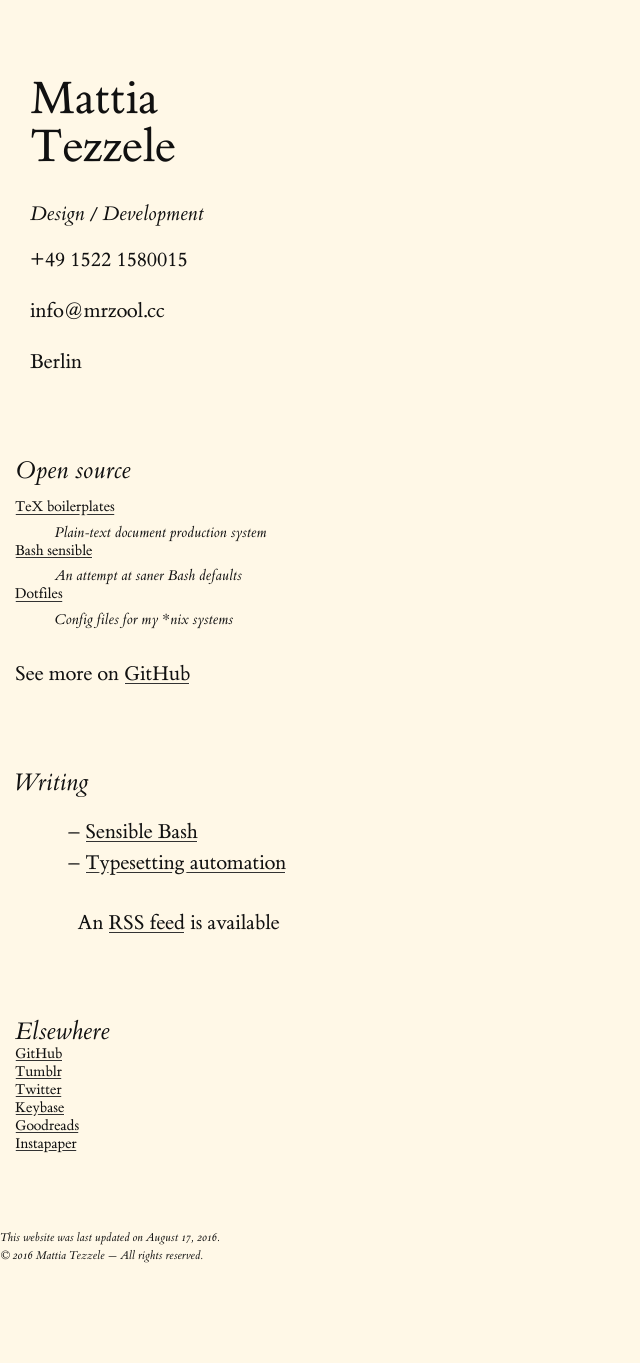
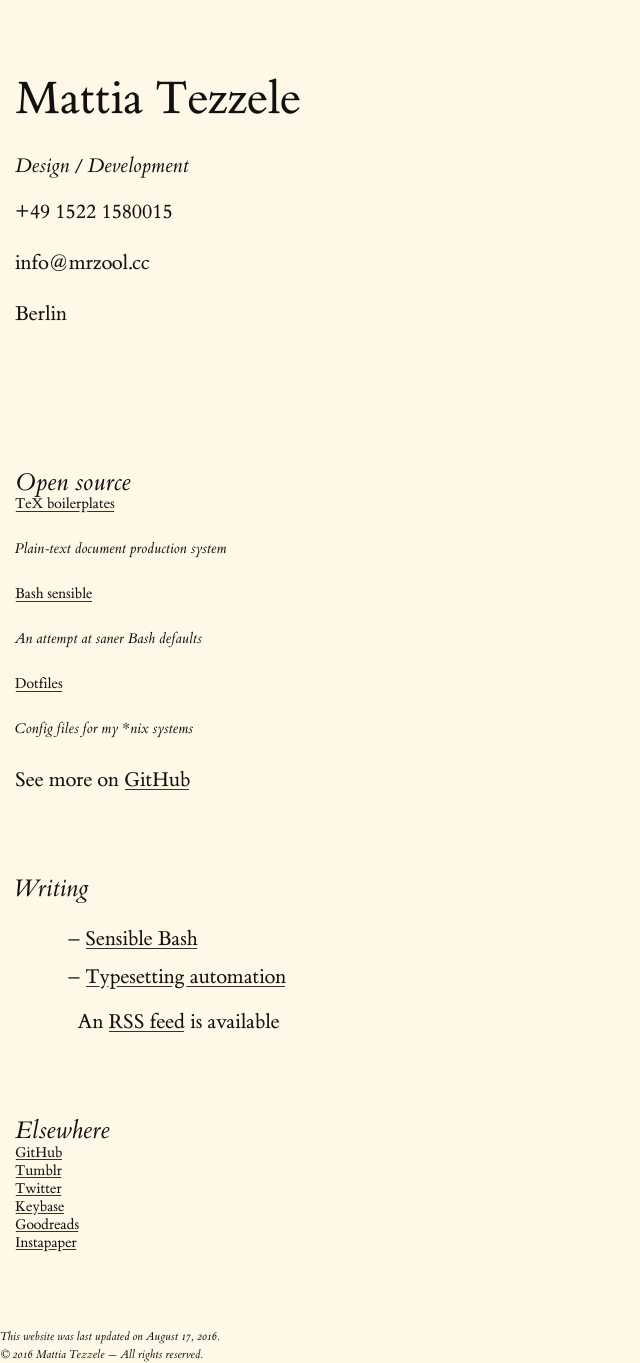
Before and after one commit to mrzool/mrzool.github.io, a Jekyll site: the page built from index.md, in a window 1280 px wide. Shown: the whole page, without its empty margins (0-640 px from the left). Built offline with Jekyll 4.4.1, drawn with Linux system fonts in a browser that asks for light colours; before the commit the page ends 1264 px from its top, so only the background shows below that.

Commit message:
review homepage layout

```diff
--- a/_layouts/home.html
+++ b/_layouts/home.html
@@ -3,43 +3,43 @@
   {% include _head.html %}
   <body>
 
-    <main class="px3 py3 mb4 max-width-3">
+    <main class="px3 py3 mb4 max-width-2">
 
       <div class="clearfix mxn2">
 
-        <div class="sm-col sm-col-6 px2 py2">
-          <div class="amethyst bg-gray px2 py3" style="max-width: 240px">
-            <h1 class="h3 normal">{{ page.title }}</h1>
-            <h2 class="h4 normal">{{ page.subtitle }}</h2>
-            <p>{{ page.phone }}</p>
-            <p>{{ page.email }}</p>
-            <p>{{ page.place }}</p>
-          </div>
+        <div class="max-width-1 px2 py2 mb4 amethyst bg-gray">
+          <h1 class="h3 normal">{{ page.title }}</h1>
+          <h2 class="h4 normal">{{ page.subtitle }}</h2>
+          <p>{{ page.phone }}</p>
+          <p>{{ page.email }}</p>
+          <p>{{ page.place }}</p>
         </div>
 
-        <div class="sm-col sm-col-6 px2 py2">
+        <div class="px2 py2">
           <h3 class="normal mt1">Open source</h3>
-          <dl>
+          <div class="clearfix">
             {% for project in page.opensource %}
-              <dt class="mb1"><a href="{{ project.url }}">{{ project.name }}</a></dt>
-              <dd class="h5 italic m0 mb2">{{ project.description }}</dd>
+              <div class="sm-col sm-col-6">
+                <a href="{{ project.url }}">{{ project.name }}</a>
+                <p class="h5 italic m0 mb2">{{ project.description }}</p>
+              </div>
             {% endfor %}
-          </dl>
-          <p class="h6 mt3 gray">See more on <a href="http://github.com/mrzool">GitHub</a></p>
+          </div>
+          <p class="h6 mt1 gray">See more on <a href="http://github.com/mrzool">GitHub</a></p>
         </div>
 
 
-        <div class="sm-col sm-col-6 px2 py2">
+        <div class="px2 py2">
             <h3 class="normal mt1">Writing</h3>
             <ul>
               {% for post in site.posts %}
-                <li class="mb2"><a href="{{ post.url }}" title="{{ post.description }}">{{ post.title }}</a></li>
+                <li class="mb1"><a href="{{ post.url }}" title="{{ post.description }}">{{ post.title }}</a></li>
               {% endfor %}
-              <p class="h6 mt3 gray">An <a href="/feed.xml">RSS feed</a> is available</p>
+              <p class="h6 mt2 gray">An <a href="/feed.xml">RSS feed</a> is available</p>
             </ul>
         </div>
 
-        <div class="sm-col sm-col-6 px2 py2">
+        <div class="px2 py2">
             <h3 class="normal mt1">Elsewhere</h3>
             <div class="clearfix">
               {% for account in page.elsewhere %}
```
